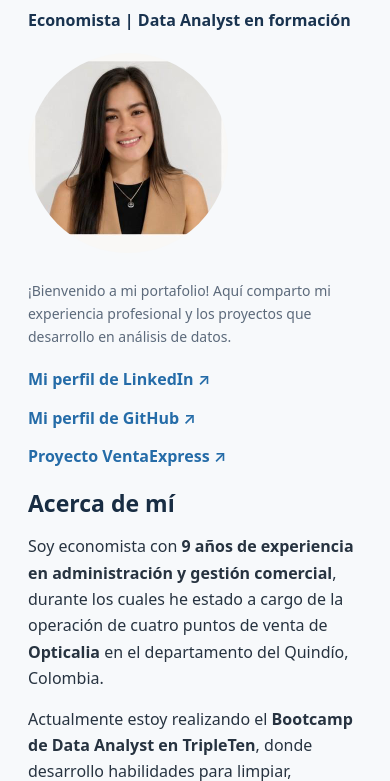
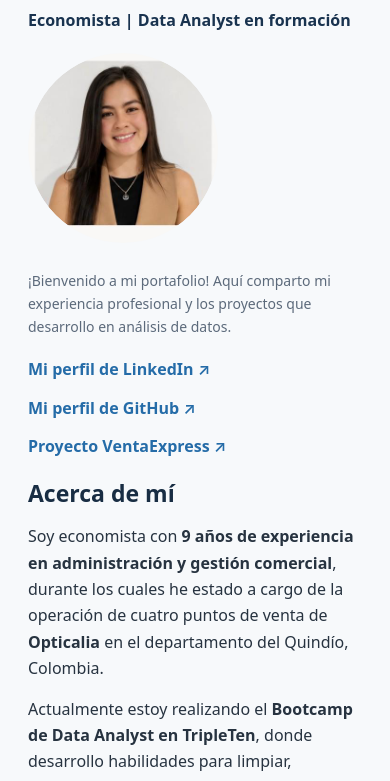
Before and after one commit to dafica/dafica.github.io, a plain HTML site: page index.html in a window 390 px wide. Shown: the part 58-839 px from the top of the page. Drawn offline with Linux system fonts and the light colour scheme.

Commit message:
Ajustar fotografía circular
Updated image styling for a more responsive design.

```diff
--- a/index.html
+++ b/index.html
@@ -45,7 +45,7 @@
     <div class="identity">
       <h1>Daniela Figueroa Camacho</h1>
       <p class="role">Economista | Data Analyst en formación</p>
-<img src="358337443.jpg" alt="Daniela Figueroa Camacho" style="display:block;width:200px;height:200px;object-fit:cover;object-position:center;border-radius:50%;margin:20px 0 26px;">
+<img src="358337443.jpg" alt="Daniela Figueroa Camacho" style="display:block;width:190px;height:190px;max-width:none;aspect-ratio:1/1;object-fit:cover;object-position:center;border-radius:50% !important;clip-path:circle(50% at 50% 50%);margin:20px 0 26px;">
       <p class="intro">¡Bienvenido a mi portafolio! Aquí comparto mi experiencia profesional y los proyectos que desarrollo en análisis de datos.</p>
 <div class="side-links">
   <a href="https://www.linkedin.com/in/daniela-figueroa-camacho/" target="_blank" rel="noopener noreferrer">Mi perfil de LinkedIn ↗</a>
```
